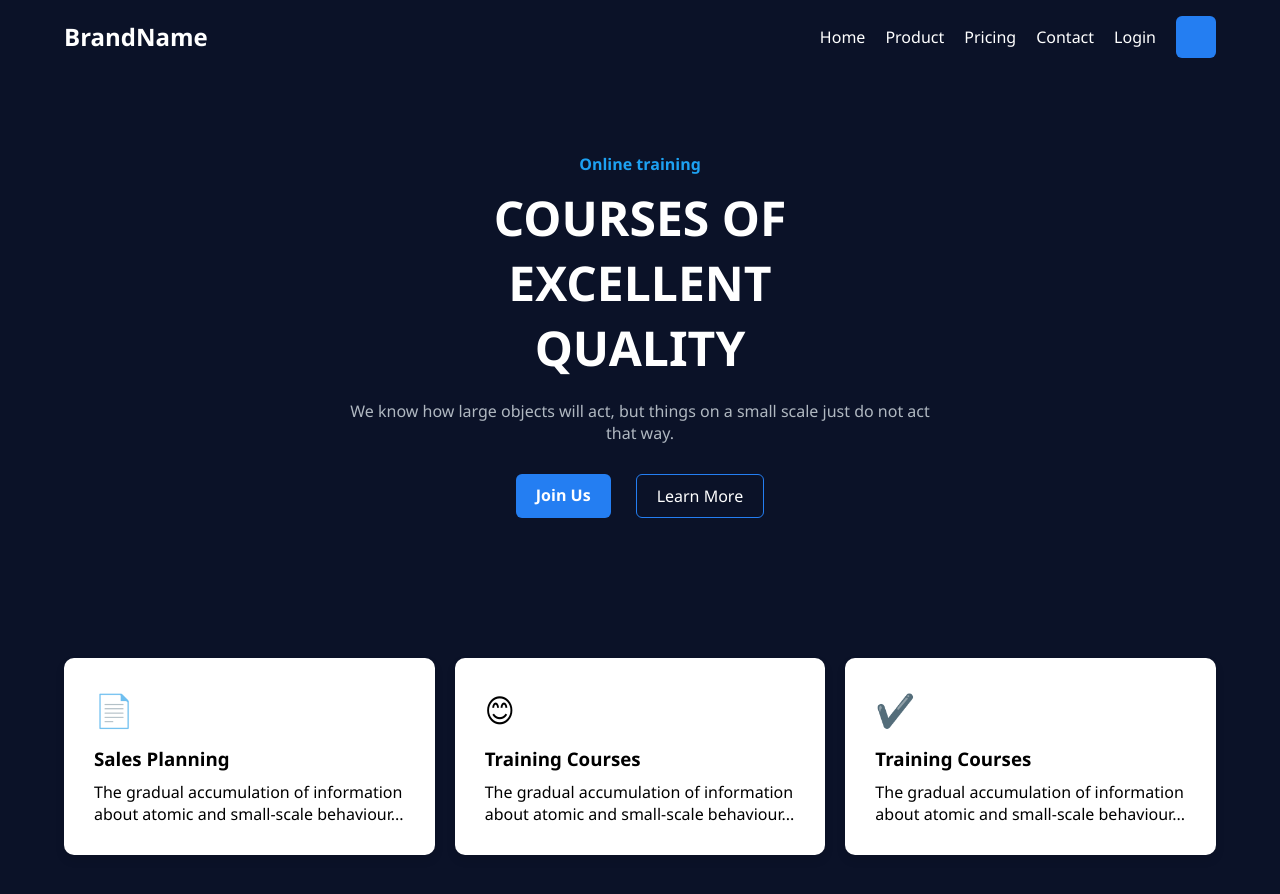
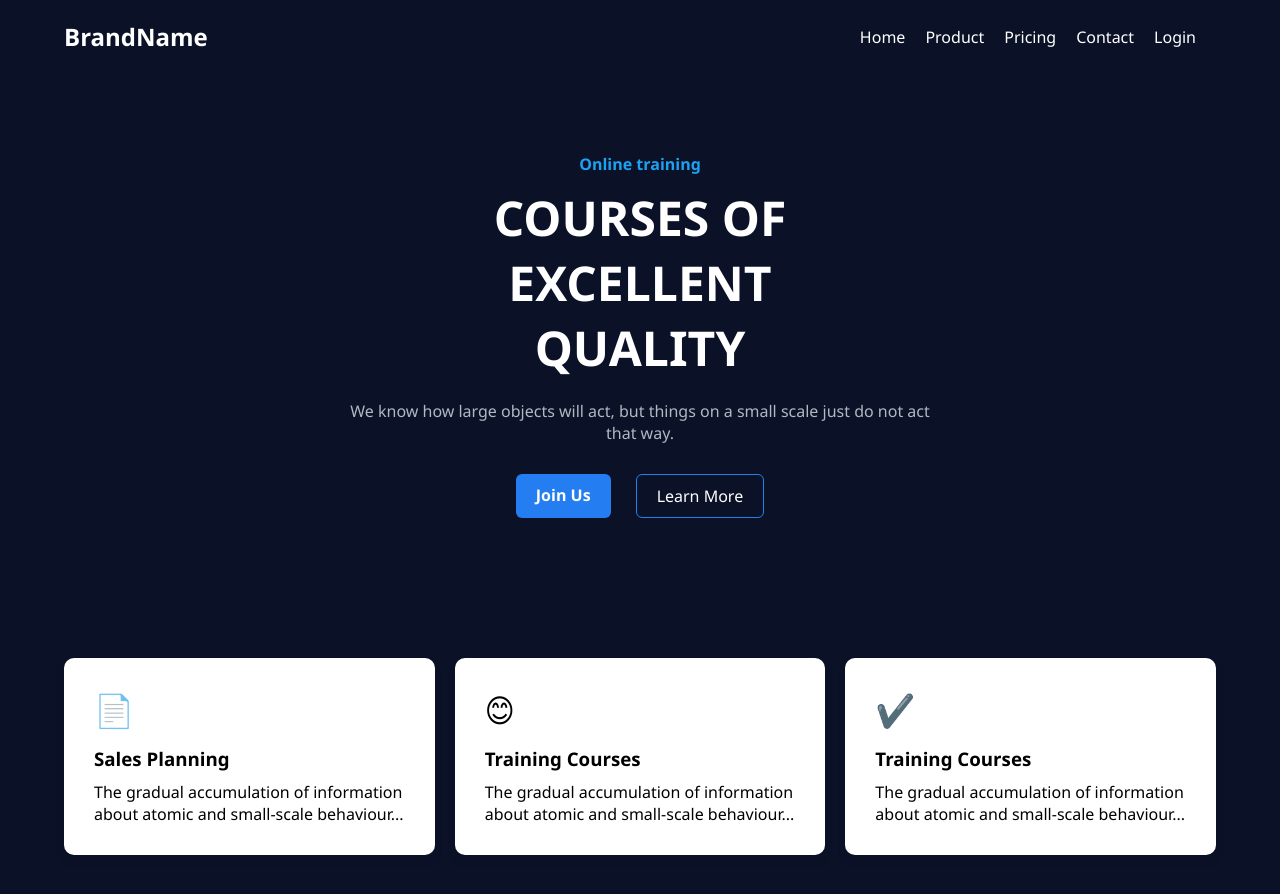
Before and after one commit to gyanes-09/new, a plain HTML site: page index.html in a window 1280 px wide. Drawn offline with Linux system fonts and the light colour scheme.

Commit message:
Update index.html

```diff
--- a/index.html
+++ b/index.html
@@ -18,7 +18,7 @@
           <li><a href="#">Pricing</a></li>
           <li><a href="#">Contact</a></li>
           <li><a href="#">Login</a></li>
-          <li><a href="#" class="btn-primary"></a></li>
+          <li><a href="#" class=""></a></li>
         </ul>
       </nav>
     </div>
```
